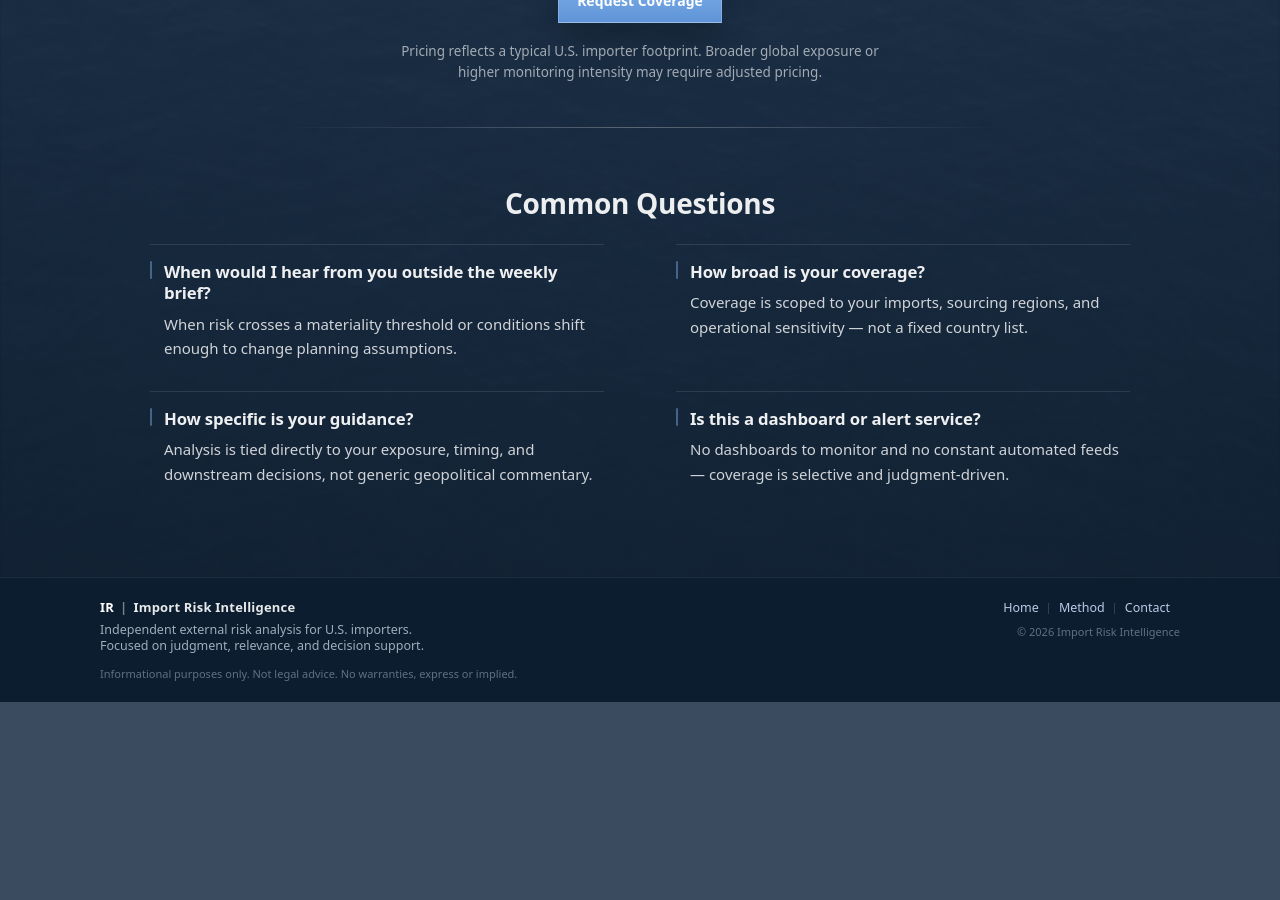
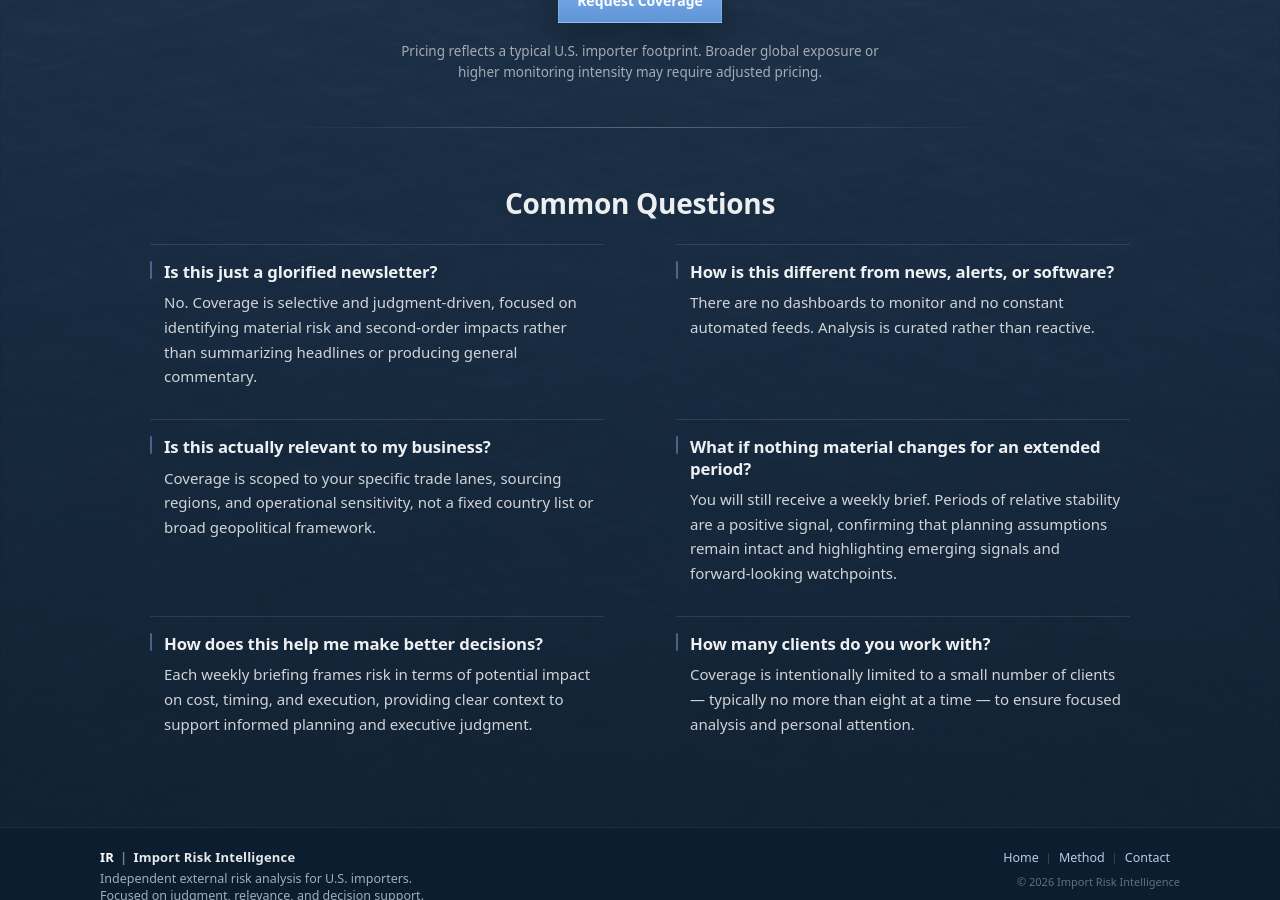
Before and after one commit to importrisk/import-risk-intelligence-site, a Jekyll site: the page built from method.html, in a window 1280 px wide and 900 px high, scrolled down 1442 px. Built offline with Jekyll 4.4.1, drawn with Linux system fonts in a browser that asks for light colours; before the commit the page ends 2144 px from its top, so only the background shows below that.

Commit message:
Update method.html

```diff
--- a/method.html
+++ b/method.html
@@ -257,30 +257,44 @@ css: /method.css?v=100
 
   <div class="mp-faq-grid" role="list">
     <div class="mp-faq-item" role="listitem">
-              <h4 class="mp-q">When would I hear from you outside the weekly brief?</h4>
+      <h4 class="mp-q">Is this just a glorified newsletter?</h4>
       <p class="mp-a">
-                When risk crosses a materiality threshold or conditions shift enough to change planning assumptions.
+        No. Coverage is selective and judgment-driven, focused on identifying material risk and second-order impacts rather than summarizing headlines or producing general commentary.
       </p>
     </div>
 
     <div class="mp-faq-item" role="listitem">
-              <h4 class="mp-q">How broad is your coverage?</h4>
+      <h4 class="mp-q">How is this different from news, alerts, or software?</h4>
       <p class="mp-a">
-                Coverage is scoped to your imports, sourcing regions, and operational sensitivity — not a fixed country list.
+        There are no dashboards to monitor and no constant automated feeds. Analysis is curated rather than reactive.
       </p>
     </div>
 
     <div class="mp-faq-item" role="listitem">
-              <h4 class="mp-q">How specific is your guidance?</h4>
+      <h4 class="mp-q">Is this actually relevant to my business?</h4>
       <p class="mp-a">
-                Analysis is tied directly to your exposure, timing, and downstream decisions, not generic geopolitical commentary.
+        Coverage is scoped to your specific trade lanes, sourcing regions, and operational sensitivity, not a fixed country list or broad geopolitical framework.
       </p>
     </div>
 
     <div class="mp-faq-item" role="listitem">
-              <h4 class="mp-q">Is this a dashboard or alert service?</h4>
+      <h4 class="mp-q">What if nothing material changes for an extended period?</h4>
       <p class="mp-a">
-                No dashboards to monitor and no constant automated feeds — coverage is selective and judgment-driven.
+        You will still receive a weekly brief. Periods of relative stability are a positive signal, confirming that planning assumptions remain intact and highlighting emerging signals and forward-looking watchpoints.
+      </p>
+    </div>
+
+    <div class="mp-faq-item" role="listitem">
+      <h4 class="mp-q">How does this help me make better decisions?</h4>
+      <p class="mp-a">
+        Each weekly briefing frames risk in terms of potential impact on cost, timing, and execution, providing clear context to support informed planning and executive judgment.
+      </p>
+    </div>
+
+    <div class="mp-faq-item" role="listitem">
+      <h4 class="mp-q">How many clients do you work with?</h4>
+      <p class="mp-a">
+        Coverage is intentionally limited to a small number of clients — typically no more than eight at a time — to ensure focused analysis and personal attention.
       </p>
     </div>
   </div>
```
Lines whose indentation alone changed are shown as unchanged.
